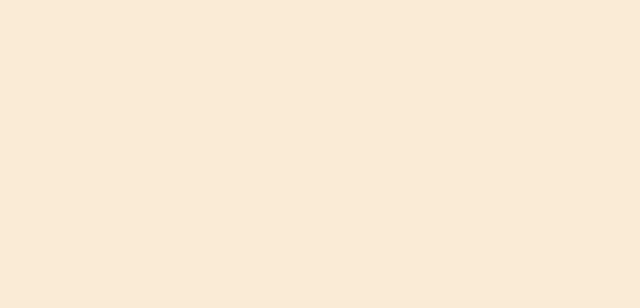
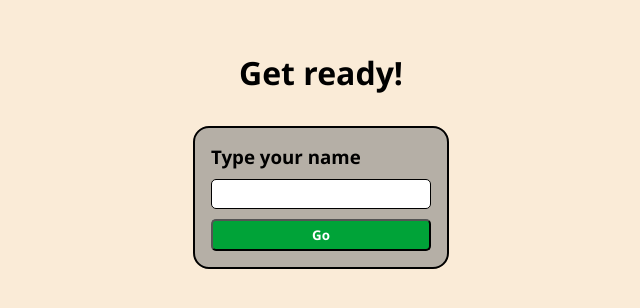
Before and after one commit to haola1210/prj-three, a React (Vite) app in the folder client/: page / in a window 1280 px wide. Shown: the part 240-548 px from the top of the page, without its empty margins (319-959 px from the left). Built offline with nearby package versions, Linux system fonts and the light colour scheme.

Commit message:
added home page

```diff
--- a/client/src/components/UserForm/UserForm.scss
+++ b/client/src/components/UserForm/UserForm.scss
@@ -0,0 +1,31 @@
+.form{
+  padding: 1em;
+  background-color: #8080808f;
+
+  border: 2px solid black;
+  border-radius: 1em;
+
+  display: flex;
+  flex-direction: column;
+  &__title{
+
+  }
+
+  &__input {
+    padding: 5px 10px;
+    border-radius: 5px;
+    border: 1px solid black;
+
+    margin: 10px 0;
+  }
+
+  &__button {
+    padding: 5px 10px;
+    border-radius: 5px;
+
+    background-color: #00a338;
+    color: white;
+
+    font-weight: bold;
+  }
+}
--- a/client/src/components/UserForm/UserForm.tsx
+++ b/client/src/components/UserForm/UserForm.tsx
@@ -0,0 +1,15 @@
+import React from 'react';
+
+import "./UserForm.scss"
+function UserForm() {
+  return (
+    <div className='form'>
+      <h3 className='form__title'>Type your name</h3>
+      <input type="text" className='form__input' />
+      <span></span>
+      <button className='form__button'>Go</button>
+    </div>
+  );
+}
+
+export default UserForm;
--- a/client/src/components/UserForm/index.ts
+++ b/client/src/components/UserForm/index.ts
@@ -0,0 +1,3 @@
+import UserForm from "./UserForm";
+
+export default UserForm
--- a/client/src/pages/Home/Home.scss
+++ b/client/src/pages/Home/Home.scss
@@ -2,4 +2,13 @@
   height: 100%;
   width: 100%;
   background-color: antiquewhite;
+
+  display: flex;
+  flex-direction: column;
+  justify-content: center;
+  align-items: center;
+
+  h1{
+    margin-bottom: 1em;
+  }
 }
--- a/client/src/pages/Home/Home.tsx
+++ b/client/src/pages/Home/Home.tsx
@@ -1,5 +1,7 @@
 import React, { useEffect } from 'react';
 import { useUserContext } from '@hooks';
+
+import UserForm from '@components/UserForm';
 
 import "./Home.scss"
 function Home() : JSX.Element {
@@ -10,7 +12,8 @@ function Home() : JSX.Element {
   }, [])
   return (
     <div className='Home'>
-
+      <h1>Get ready!</h1>
+      <UserForm />
     </div>
   );
 }
```
